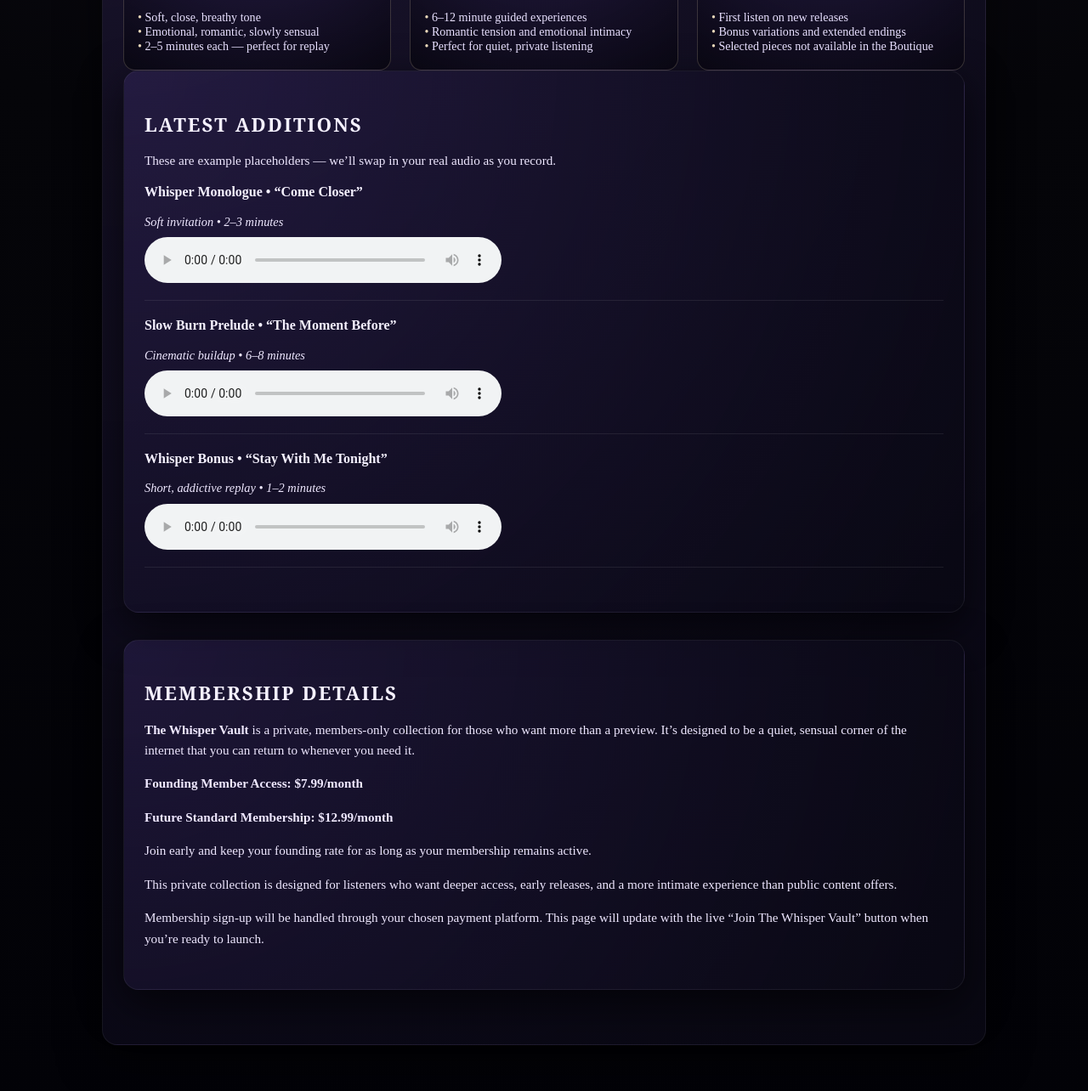
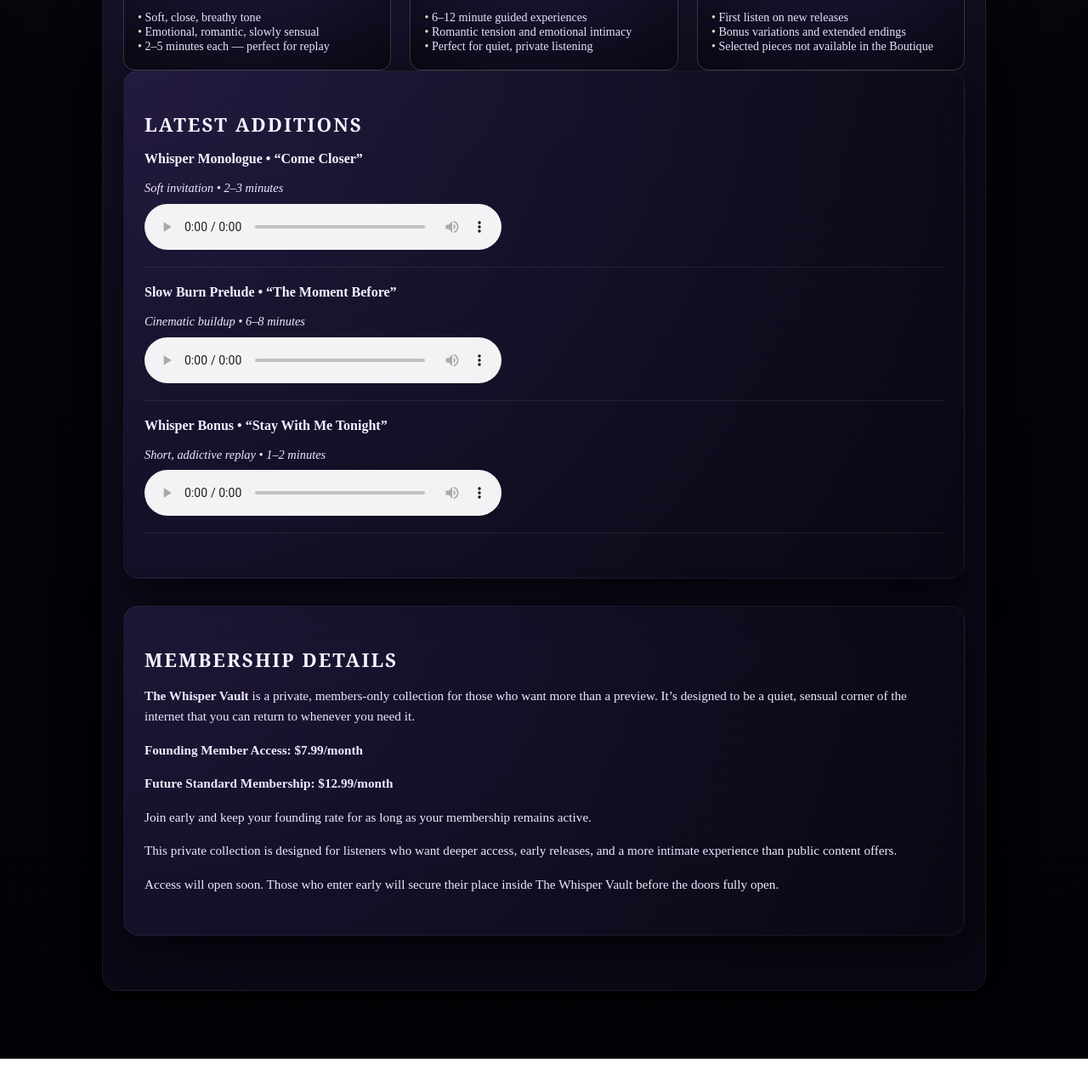
Before and after one commit to mirandakade/mirandakade.github.io, a plain HTML site: page premium.html in a window 1280 px wide. Shown: the part 1185-2469 px from the top of the page at 85% size. After the commit the page ends 2431 px from the top, so only its background shows below. Drawn offline with Linux system fonts and the light colour scheme.

Commit message:
Update premium.html

```diff
--- a/premium.html
+++ b/premium.html
@@ -132,9 +132,7 @@
       <!-- LATEST ADDITIONS (PLACEHOLDERS FOR NOW) -->
       <section class="vault-latest">
         <h2>Latest Additions</h2>
-        <p class="vault-latest-note">
-          These are example placeholders — we’ll swap in your real audio as you record.
-        </p>
+
 
         <div class="vault-episode">
           <h3>Whisper Monologue • “Come Closer”</h3>
@@ -178,9 +176,7 @@
 </div>
 
         <p class="vault-cta-note">
-          Membership sign-up will be handled through your chosen payment platform. This page will update with the live
-          “Join
-          The Whisper Vault” button when you’re ready to launch.
+         Access will open soon. Those who enter early will secure their place inside The Whisper Vault before the doors fully open.
         </p>
       </section>
     </section>
```
